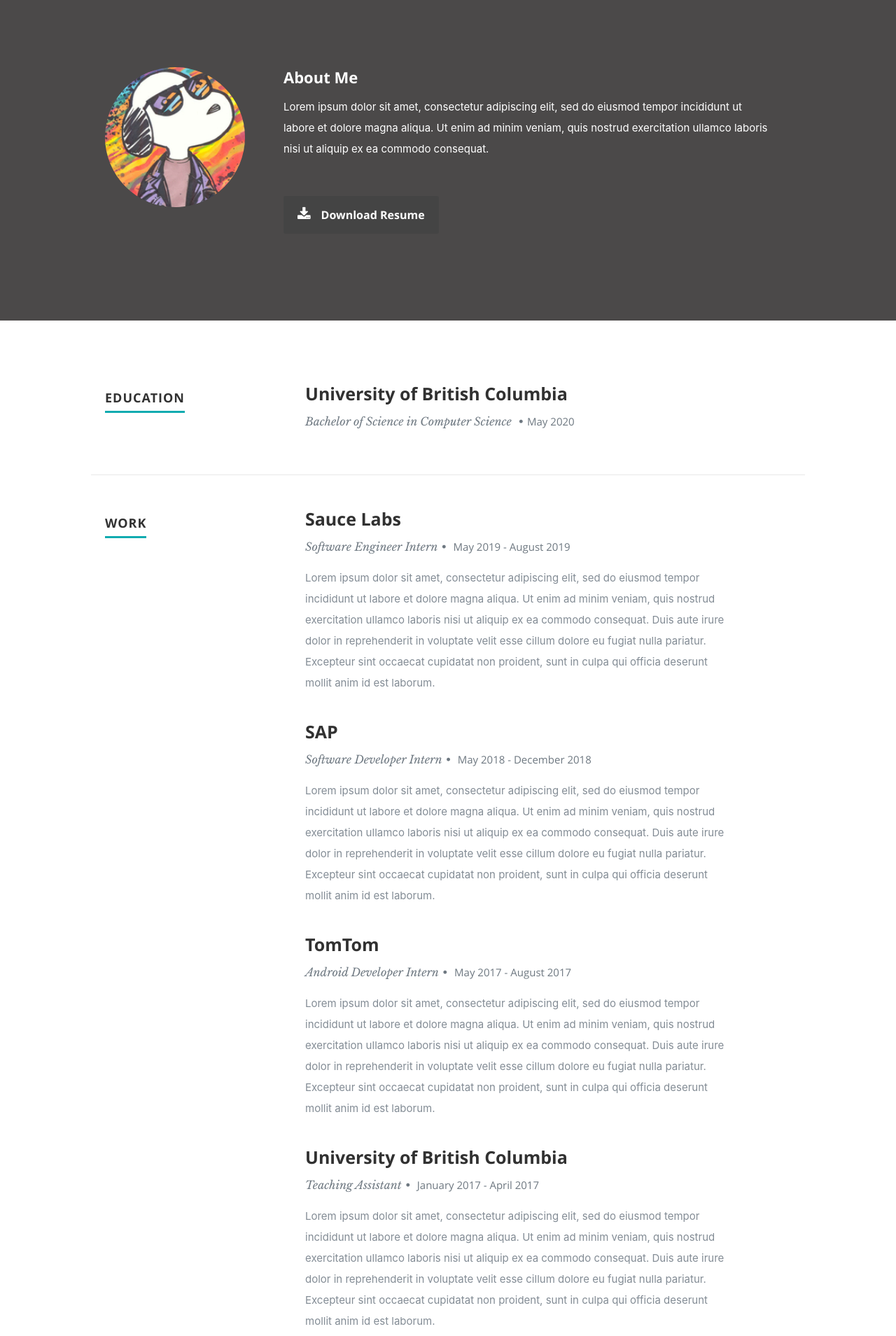
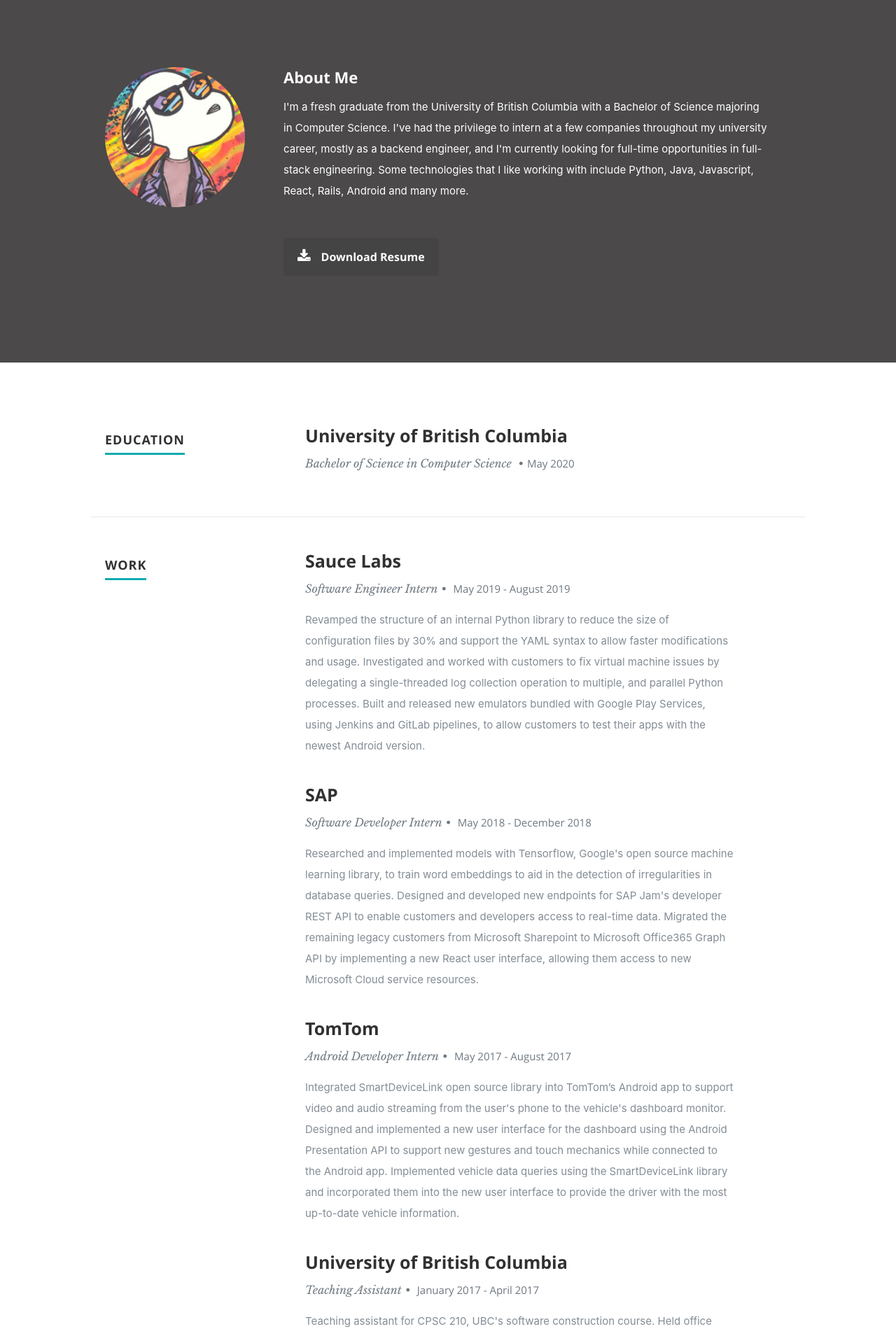
Before and after one commit to dohkno/Personal-Website, a React (Create React App) app: page / in a window 1280 px wide. Shown: the part 800-2709 px from the top of the page at 70% size. Built offline with nearby package versions, Linux system fonts and the light colour scheme.

Commit message:
added images for projects and work experience descriptions

```diff
--- a/public/css/layout.css
+++ b/public/css/layout.css
@@ -33,7 +33,7 @@
    height: 800px;
    min-height: 500px;
    width: 100%;
-   background: #161415 url(../images/header-background.jpg) no-repeat top center;
+   background: #161415 no-repeat top center;
    background-size: cover !important;
 	-webkit-background-size: cover !important;
    text-align: center;
--- a/public/index.html
+++ b/public/index.html
@@ -28,7 +28,7 @@
     <link rel="stylesheet" href="%PUBLIC_URL%/css/layout.css">
     <link rel="stylesheet" href="%PUBLIC_URL%/css/media-queries.css">
     <link rel="stylesheet" href="%PUBLIC_URL%/css/magnific-popup.css">
-    <title>React App</title>
+    <title>Hi, I'm Jim Chiang</title>
   </head>
   <body>
     <noscript>You need to enable JavaScript to run this app.</noscript>
--- a/src/components/Header.js
+++ b/src/components/Header.js
@@ -42,11 +42,6 @@
                     </ul>
                 </div>
             </div>
-
-            {/* <p className="scrolldown">
-                <a className="smoothscroll" href="#about"><i className="icon-down-circle"></i></a>
-            </p> */}
-
         </header>
         )
     }
--- a/src/components/Projects.js
+++ b/src/components/Projects.js
@@ -5,7 +5,7 @@
 
     if(this.props.data){
       var projects = this.props.data.map(function(projects){
-        var projectImage = 'images/portfolio/'+projects.image;
+        var projectImage = 'images/'+projects.image;
         return <div key={projects.title} className="columns portfolio-item">
            <div className="item-wrap">
             <a href={projects.url} title={projects.title}>
--- a/src/data/resumeData.json
+++ b/src/data/resumeData.json
@@ -3,12 +3,12 @@
       "name":"Jim Chiang",
       "occupation":"Software Engineer",
       "image":"profilepic.jpg",
-      "bio":"Lorem ipsum dolor sit amet, consectetur adipiscing elit, sed do eiusmod tempor incididunt ut labore et dolore magna aliqua. Ut enim ad minim veniam, quis nostrud exercitation ullamco laboris nisi ut aliquip ex ea commodo consequat.",
+      "bio":"I'm a fresh graduate from the University of British Columbia with a Bachelor of Science majoring in Computer Science. I've had the privilege to intern at a few companies throughout my university career, mostly as a backend engineer, and I'm currently looking for full-time opportunities in full-stack engineering. Some technologies that I like working with include Python, Java, Javascript, React, Rails, Android and many more.",
       "contactmessage":"Here is where you should write your message to readers to have them get in contact with you.",
       "address":{
         "city":"Vancouver"
       },
-      "website": "http://www.timbakerdev.com",
+      "website": "https://dohkno.github.io/personal-website/",
       "resumedownload":"https://drive.google.com/file/d/1oKboHh9wZvdtmJKZBj3tLrENSG1aNNIw/view?usp=sharing",
       "social":[
         {
@@ -41,25 +41,25 @@
           "company":"Sauce Labs",
           "title":"Software Engineer Intern",
           "years":"May 2019 - August 2019",
-          "description":"Lorem ipsum dolor sit amet, consectetur adipiscing elit, sed do eiusmod tempor incididunt ut labore et dolore magna aliqua. Ut enim ad minim veniam, quis nostrud exercitation ullamco laboris nisi ut aliquip ex ea commodo consequat. Duis aute irure dolor in reprehenderit in voluptate velit esse cillum dolore eu fugiat nulla pariatur. Excepteur sint occaecat cupidatat non proident, sunt in culpa qui officia deserunt mollit anim id est laborum."
+          "description":"Revamped the structure of an internal Python library to reduce the size of configuration files by 30% and support the YAML syntax to allow faster modifications and usage. Investigated and worked with customers to fix virtual machine issues by delegating a single-threaded log collection operation to multiple, and parallel Python processes. Built and released new emulators bundled with Google Play Services, using Jenkins and GitLab pipelines, to allow customers to test their apps with the newest Android version."
         },
         {
           "company":"SAP",
           "title":"Software Developer Intern",
           "years":"May 2018 - December 2018",
-          "description":"Lorem ipsum dolor sit amet, consectetur adipiscing elit, sed do eiusmod tempor incididunt ut labore et dolore magna aliqua. Ut enim ad minim veniam, quis nostrud exercitation ullamco laboris nisi ut aliquip ex ea commodo consequat. Duis aute irure dolor in reprehenderit in voluptate velit esse cillum dolore eu fugiat nulla pariatur. Excepteur sint occaecat cupidatat non proident, sunt in culpa qui officia deserunt mollit anim id est laborum."
+          "description":"Researched and implemented models with Tensorflow, Google's open source machine learning library, to train word embeddings to aid in the detection of irregularities in database queries. Designed and developed new endpoints for SAP Jam's developer REST API to enable customers and developers access to real-time data. Migrated the remaining legacy customers from Microsoft Sharepoint to Microsoft Office365 Graph API by implementing a new React user interface, allowing them access to new Microsoft Cloud service resources."
         },
         {
             "company":"TomTom",
             "title":"Android Developer Intern",
             "years":"May 2017 - August 2017",
-            "description":"Lorem ipsum dolor sit amet, consectetur adipiscing elit, sed do eiusmod tempor incididunt ut labore et dolore magna aliqua. Ut enim ad minim veniam, quis nostrud exercitation ullamco laboris nisi ut aliquip ex ea commodo consequat. Duis aute irure dolor in reprehenderit in voluptate velit esse cillum dolore eu fugiat nulla pariatur. Excepteur sint occaecat cupidatat non proident, sunt in culpa qui officia deserunt mollit anim id est laborum."
+            "description":"Integrated SmartDeviceLink open source library into TomTom’s Android app to support video and audio streaming from the user's phone to the vehicle's dashboard monitor. Designed and implemented a new user interface for the dashboard using the Android Presentation API to support new gestures and touch mechanics while connected to the Android app. Implemented vehicle data queries using the SmartDeviceLink library and incorporated them into the new user interface to provide the driver with the most up-to-date vehicle information."
         },
         {
             "company":"University of British Columbia",
             "title":"Teaching Assistant",
             "years":"January 2017 - April 2017",
-            "description":"Lorem ipsum dolor sit amet, consectetur adipiscing elit, sed do eiusmod tempor incididunt ut labore et dolore magna aliqua. Ut enim ad minim veniam, quis nostrud exercitation ullamco laboris nisi ut aliquip ex ea commodo consequat. Duis aute irure dolor in reprehenderit in voluptate velit esse cillum dolore eu fugiat nulla pariatur. Excepteur sint occaecat cupidatat non proident, sunt in culpa qui officia deserunt mollit anim id est laborum."
+            "description":"Teaching assistant for CPSC 210, UBC's software construction course. Held office hours to assist students with projects and assignments and answered questions about the course material. Assisted the professor in teaching topics ranging from Java, object-oriented design, to advanced concepts like design patterns."
         }
       ]
     },
@@ -67,13 +67,13 @@
     {
         "title":"BlockArt",
         "category":"Drawing application implemented with a blockchain",
-        "image":"canadian-wanderlust.jpg",
+        "image":"blockart.png",
         "url":"https://github.com/dohkno/BlockArt"
     },
     {
         "title":"Mooncake",
         "category":"Custom Android Toast Library",
-        "image":"fury-fighting-gear.jpg",
+        "image":"mooncake.png",
         "url":"https://github.com/dohkno/Mooncake"
     }
     ]
```
Also changed, not shown: public/images/blockart.png (added), public/images/mooncake.png (added).
